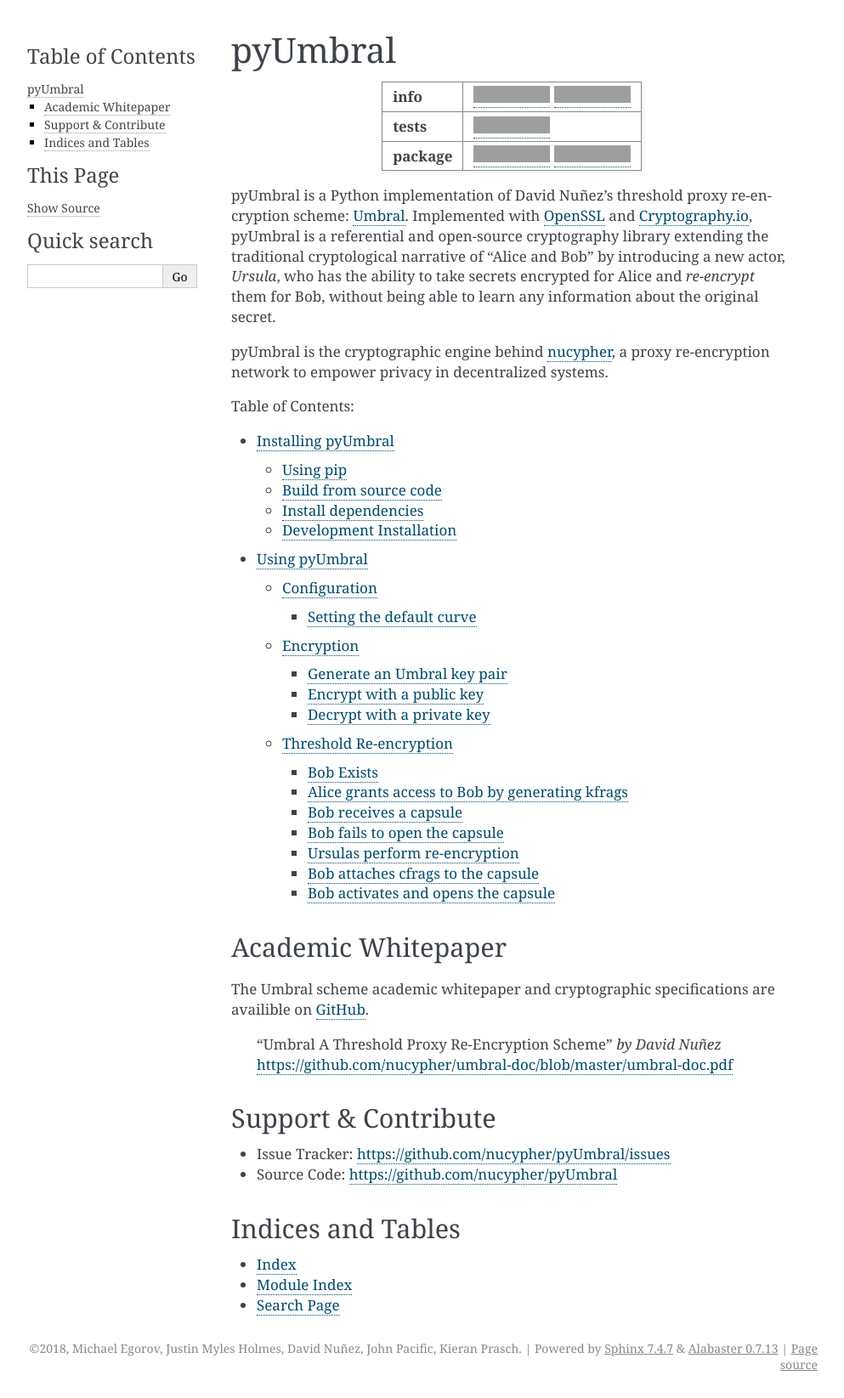
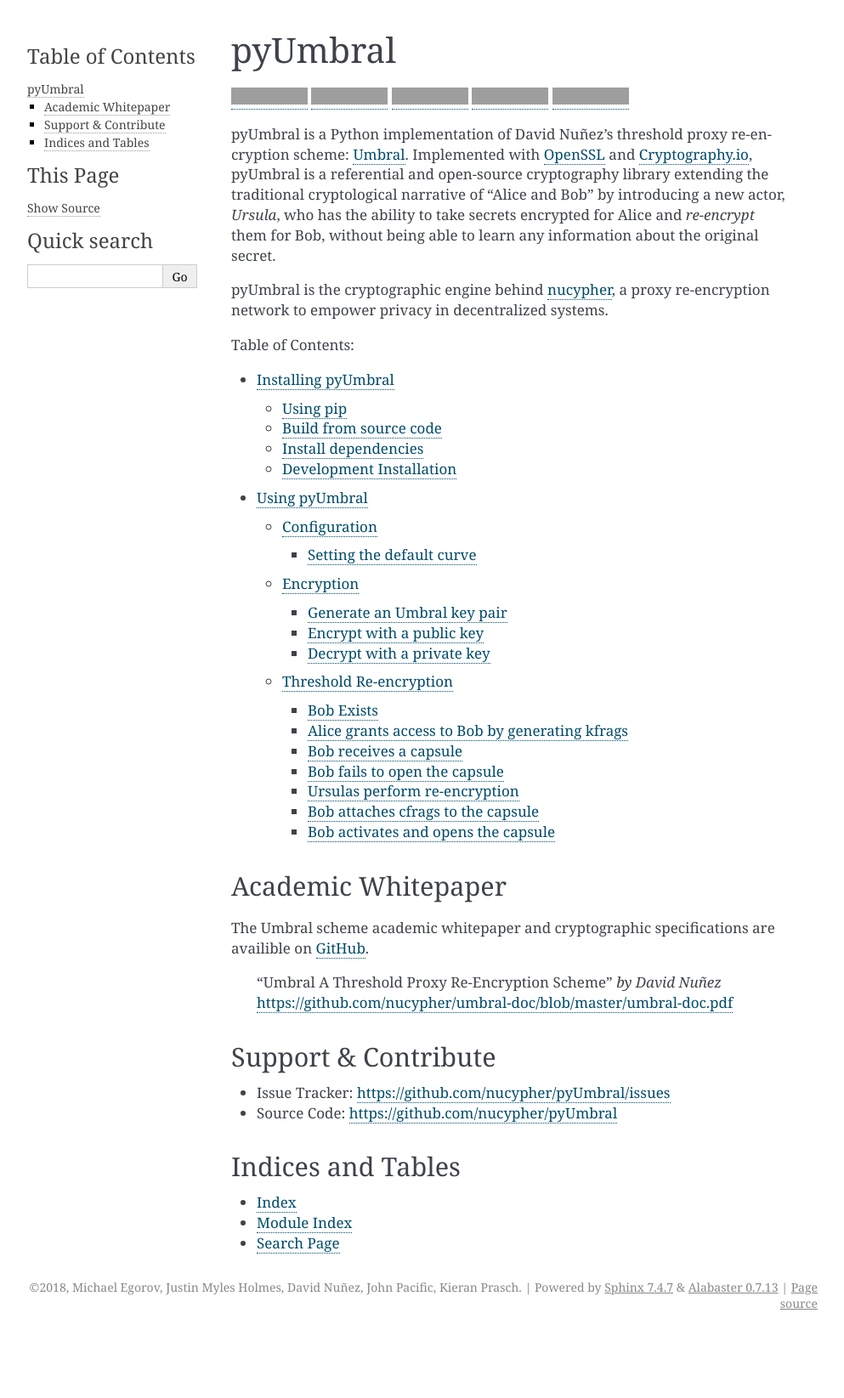
Before and after one commit to nucypher/pyUmbral, a Sphinx documentation site: the page built from docs/source/index.rst, in a window 1280 px wide. Shown: the whole page at 85% size, without its empty margins (148-1141 px from the left). Built offline with Sphinx 7.4.7, drawn with Linux system fonts in a browser that asks for light colours; after the commit the page ends 1573 px from its top, so only the background shows below that; grey boxes are pictures that could not be loaded.

Commit message:
Display badges in a single row

```diff
--- a/docs/source/index.rst
+++ b/docs/source/index.rst
@@ -6,15 +6,7 @@
 ========
 .. start-badges
 
-.. list-table::
-    :stub-columns: 1
-
-    * - info
-      - |docs| |discord|
-    * - tests
-      - | |circleci|
-    * - package
-      - | |version| |commits-since|
+|version|  |circleci| |commits-since| |docs| |discord|
 
 .. |docs| image:: https://readthedocs.org/projects/pyumbral/badge/?style=flat
     :target: https://readthedocs.org/projects/pyumbral
```
Also changed, not shown: README.rst (+1 -9 lines).
